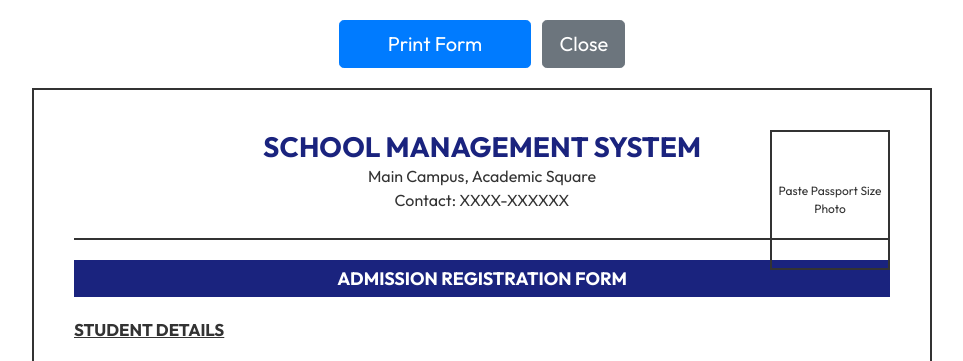
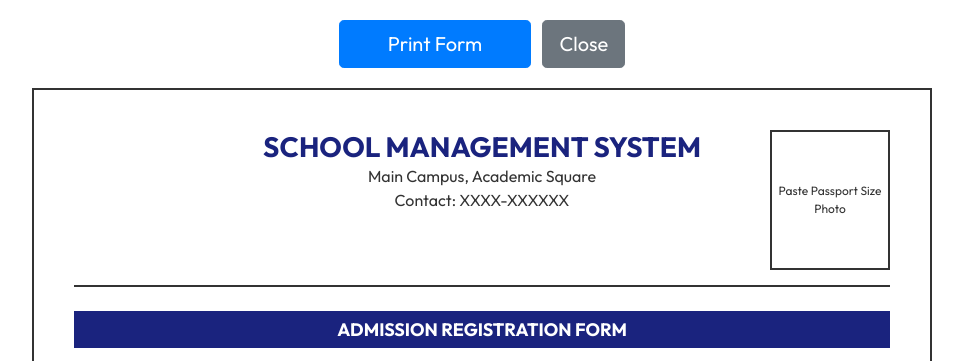
Before and after one commit to UKY171991/school-management-system, a Laravel app: template resources/views/admissions/print.blade.php in a window 1280 px wide. Shown: the top 361 px of the page, without its empty margins (158-1121 px from the left). Run offline with Laravel 12, Linux system fonts and the light colour scheme; the template is opened without the code that fills it, so the values that code supplies are empty; data comes from the database, SQL or seed files in the repository; some libraries are stand-ins or nearby versions.

Commit message:
Update print.blade.php

```diff
--- a/resources/views/admissions/print.blade.php
+++ b/resources/views/admissions/print.blade.php
@@ -20,13 +20,11 @@
             padding: 40px;
             border: 2px solid #333;
             background: #fff;
-            position: relative;
         }
-        .header {
-            text-align: center;
+        .header-container {
             border-bottom: 2px solid #333;
-            padding-bottom: 10px;
-            margin-bottom: 20px;
+            padding-bottom: 15px;
+            margin-bottom: 25px;
         }
         .school-name { font-size: 28px; font-weight: 800; text-transform: uppercase; margin: 0; color: #1a237e; }
         .form-title {
@@ -45,9 +43,6 @@
             width: 120px;
             height: 140px;
             border: 2px solid #333;
-            position: absolute;
-            top: 40px;
-            right: 40px;
             display: flex;
             align-items: center;
             justify-content: center;
@@ -67,18 +62,29 @@
     </div>
 
     <div class="form-container">
-        <div class="photo-box">
-            @if($student->photo)
-                <img src="{{ $student->photo_url }}" alt="Student">
-            @else
-                Paste Passport Size Photo
-            @endif
-        </div>
+        <div class="header-container d-flex justify-content-between align-items-start mb-4">
+            <div class="logo-box" style="width: 120px;">
+                @if($student->school && $student->school->logo_url)
+                    <img src="{{ $student->school->logo_url }}" alt="Logo" style="max-width: 100px; max-height: 100px;">
+                @endif
+            </div>
 
-        <div class="header">
-            <h1 class="school-name">{{ $student->school->name ?? 'School Management System' }}</h1>
-            <p class="mb-0">{{ $student->school->address ?? 'Main Campus, Academic Square' }}</p>
-            <p>Contact: {{ $student->school->phone ?? 'XXXX-XXXXXX' }}</p>
+            <div class="header text-center flex-grow-1 border-0 mb-0 pb-0">
+                <h1 class="school-name">{{ $student->school->name ?? 'School Management System' }}</h1>
+                <p class="mb-0">{{ $student->school->address ?? 'Main Campus, Academic Square' }}</p>
+                <p class="mb-0">Contact: {{ $student->school->phone ?? 'XXXX-XXXXXX' }}</p>
+                @if($student->school && $student->school->email)
+                    <p class="mb-0">Email: {{ $student->school->email }}</p>
+                @endif
+            </div>
+
+            <div class="photo-box position-static">
+                @if($student->photo)
+                    <img src="{{ $student->photo_url }}" alt="Student">
+                @else
+                    Paste Passport Size Photo
+                @endif
+            </div>
         </div>
 
         <div class="form-title">ADMISSION REGISTRATION FORM</div>
```
